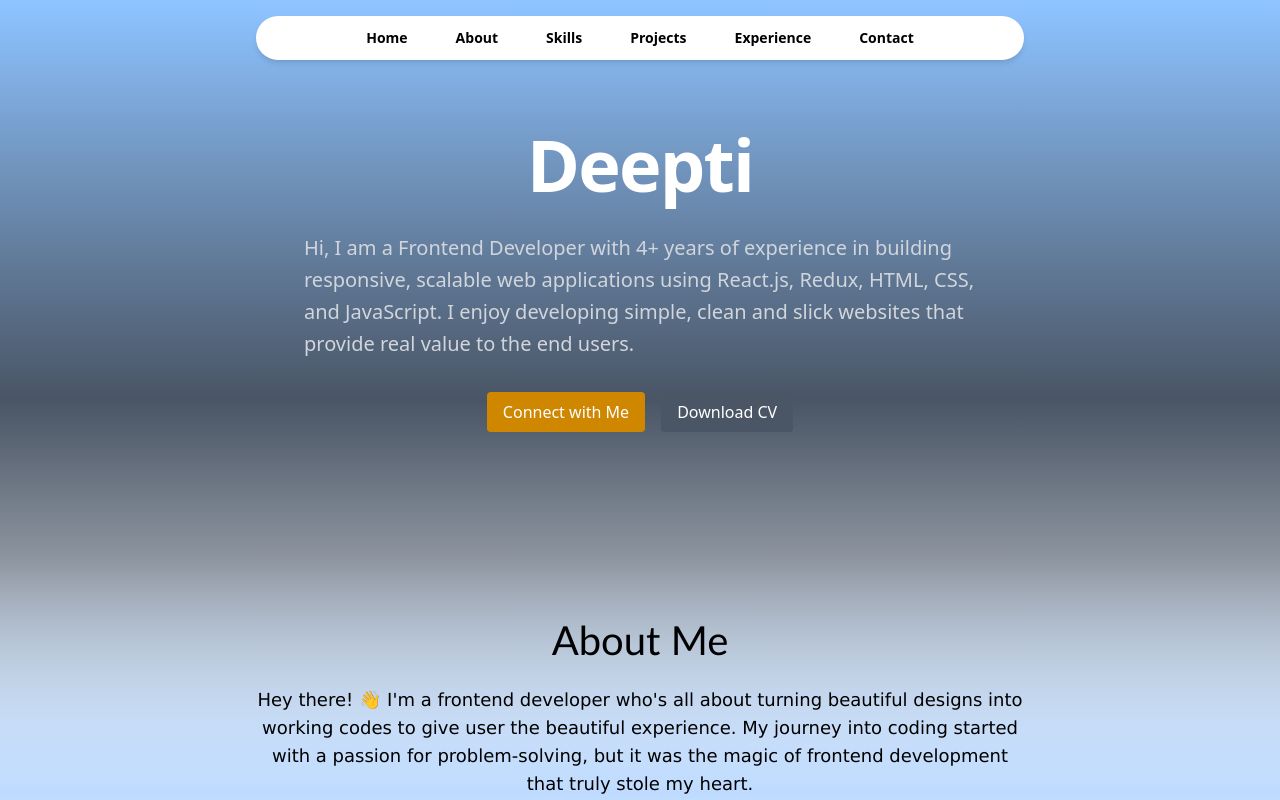
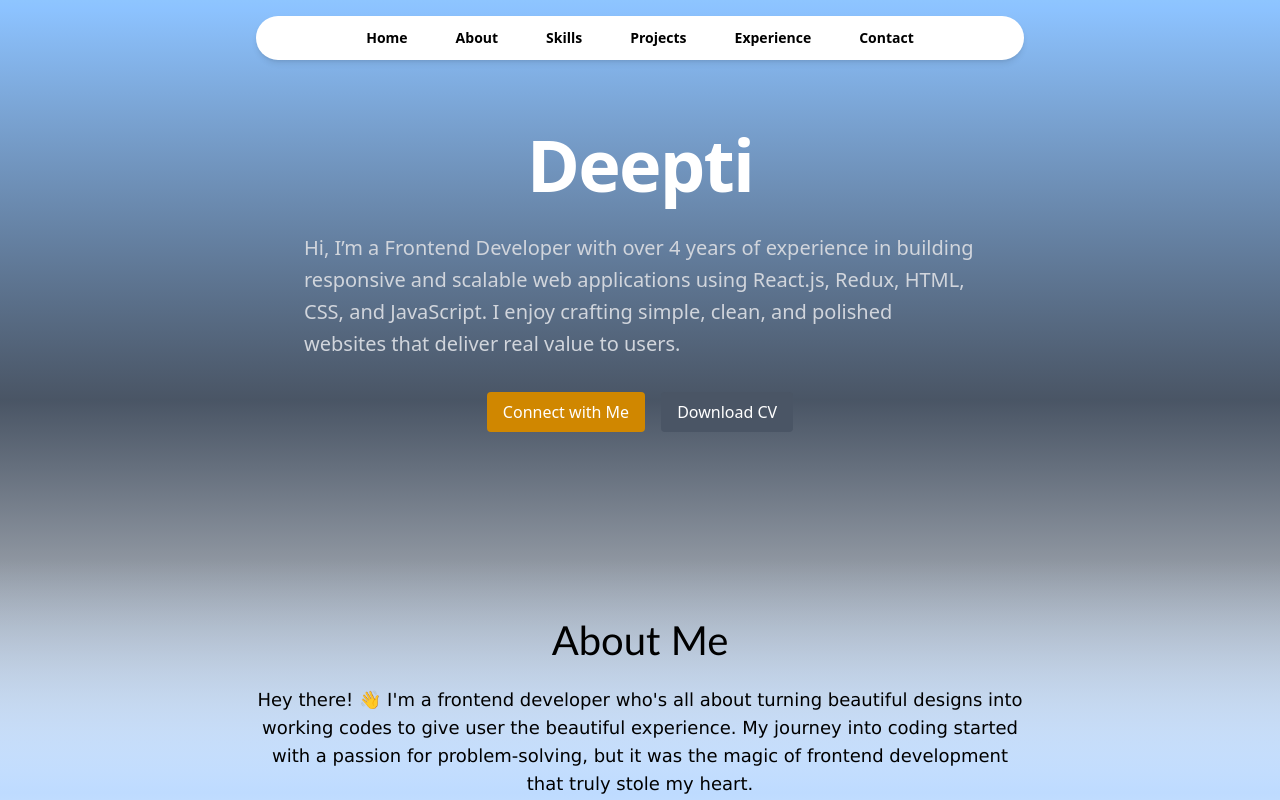
Before and after one commit to deepti-06/MyPortfolio, a React (Vite) app: page / in a window 1280 px wide. Built offline with nearby package versions, Linux system fonts and the light colour scheme.

Commit message:
links updated

```diff
--- a/src/components/HeroComponent.jsx
+++ b/src/components/HeroComponent.jsx
@@ -27,8 +27,7 @@ import { motion } from "framer-motion";
             Deepti
           </h2>
           <p className="mt-8 text-lg font-medium text-pretty text-gray-300 sm:text-xl/8 flex justify-center">
-            Hi, I am a Frontend Developer with 4+ years of experience in building
-            responsive, scalable web applications using React.js, Redux, HTML, CSS, and JavaScript. I enjoy developing simple, clean and slick websites that provide real value to the end users.
+          Hi, I’m a Frontend Developer with over 4 years of experience in building responsive and scalable web applications using React.js, Redux, HTML, CSS, and JavaScript. I enjoy crafting simple, clean, and polished websites that deliver real value to users.
           </p>
         </div>
         <div className="mt-8 flex flex-row gap-4 justify-center" >
--- a/src/components/Projects.jsx
+++ b/src/components/Projects.jsx
@@ -29,9 +29,10 @@ const Projects = ({title, content,language,image,link})=>{
       )}
      </div>
      <div className=" fw-full max-w-xs break-words mt-6">
-     <Link to= {link} className="text-blue-500 hover:text-blue-800 font-medium transition break-words w-full md:w-auto">
+     <a href = {link} className="text-blue-500 hover:text-blue-800 font-medium transition break-words w-full md:w-auto"
+       target="_blank">
      {link}
-     </Link>
+     </a>
      </div>
 
   </div>
```
